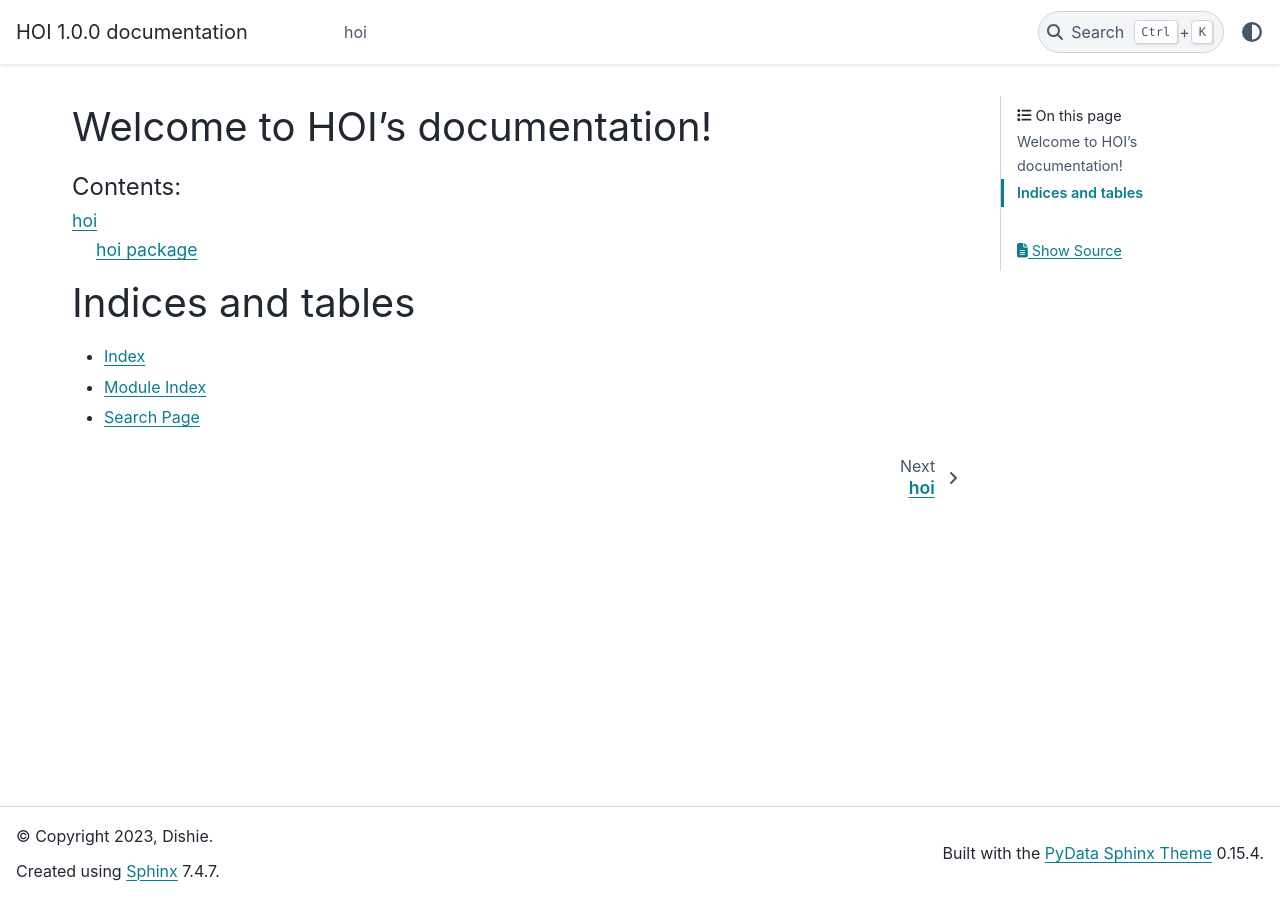
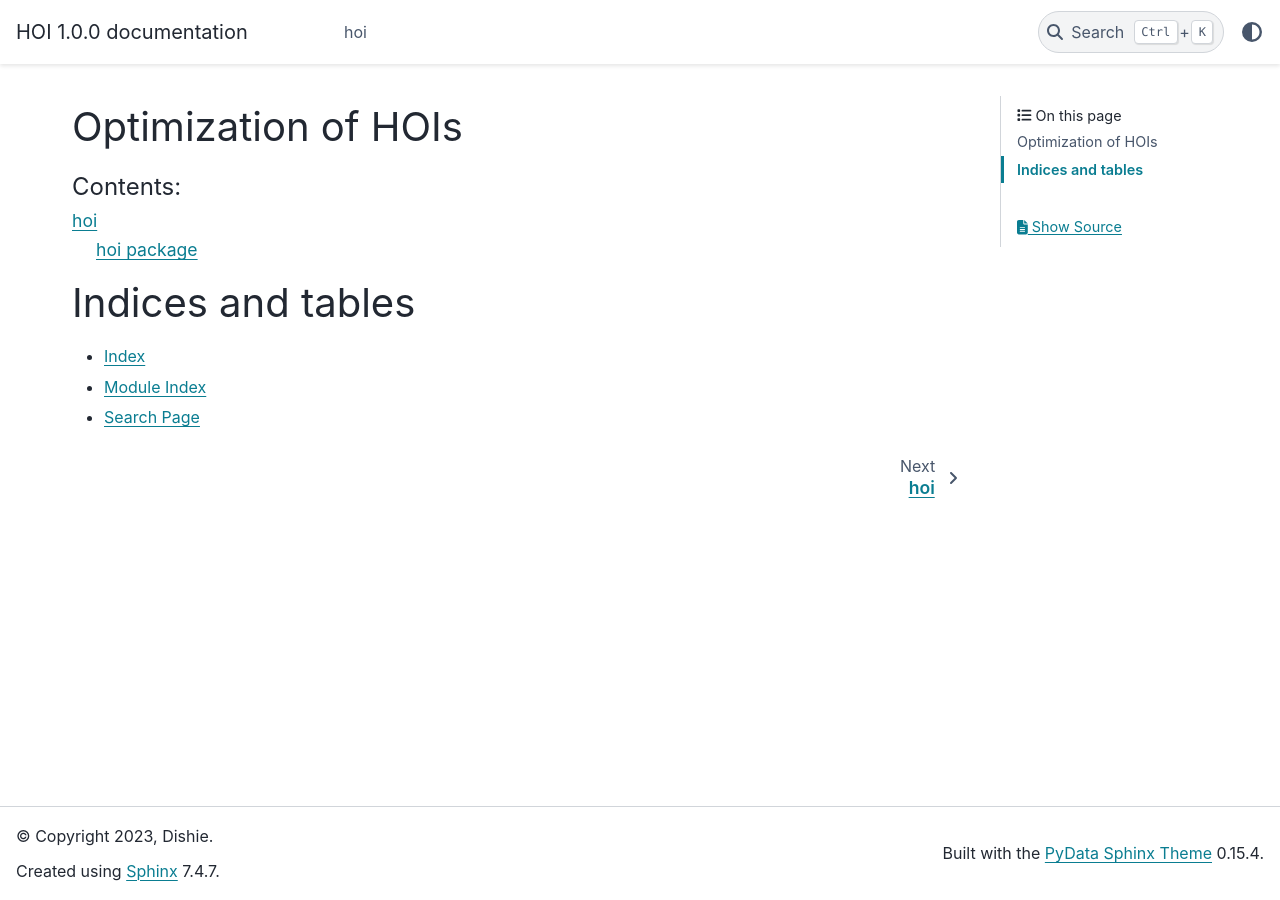
Before and after one commit to brainets/hoi, a Sphinx documentation site: the page built from docs/index.rst, in a window 1280 px wide. Built offline with Sphinx 7.4.7 and the PyData theme 0.15.4, drawn with Linux system fonts in a browser that asks for light colours.

Commit message:
Index heading changed

```diff
--- a/docs/index.rst
+++ b/docs/index.rst
@@ -3,8 +3,8 @@
    You can adapt this file completely to your liking, but it should at least
    contain the root `toctree` directive.
 
-Welcome to HOI's documentation!
-===============================
+Optimization of HOIs
+====================
 
 .. toctree::
    :maxdepth: 2
```
